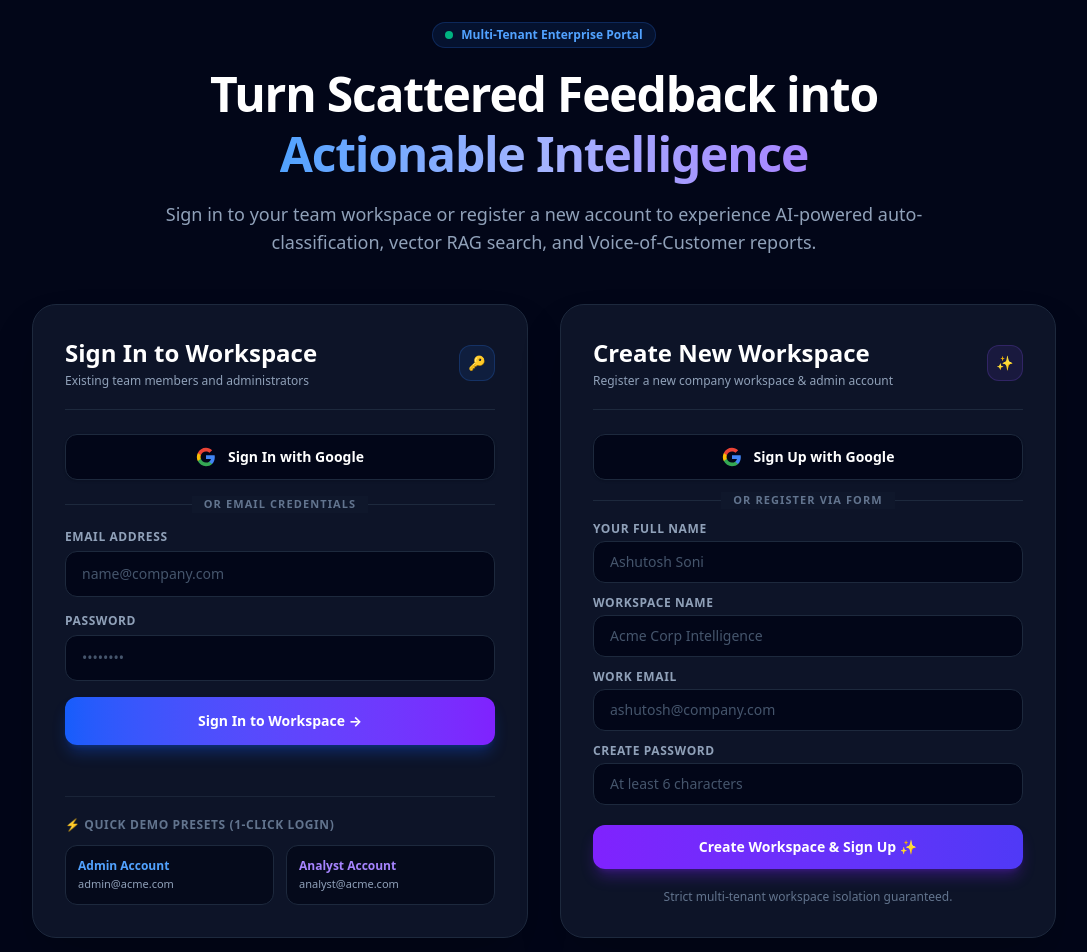
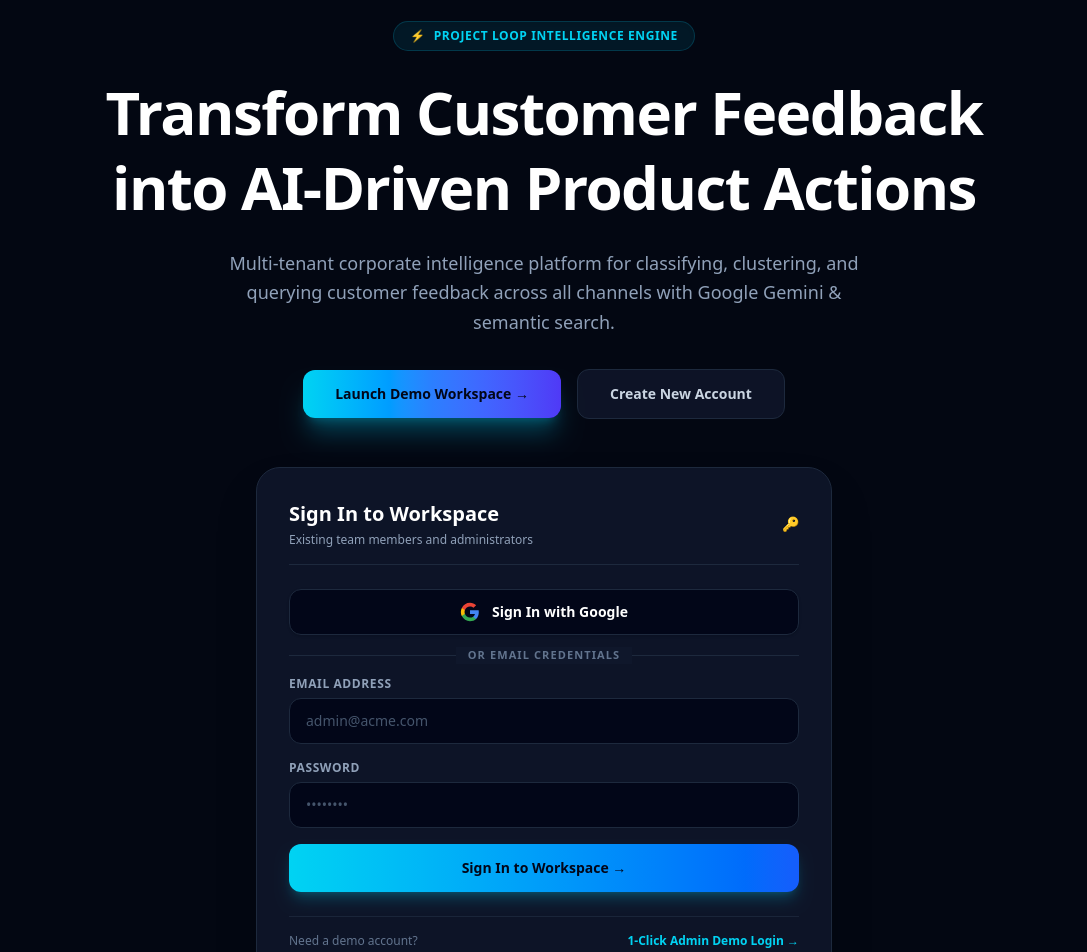
Before and after one commit to Ashutosh0606405/loop, a Next.js app: page / in a window 1280 px wide. Shown: the part 100-1052 px from the top of the page, without its empty margins (96-1183 px from the left). Built offline with nearby package versions, Linux system fonts and the light colour scheme.

Commit message:
feat(ui): update landing page to match PROJECT LOOP INTELLIGENCE ENGINE hero section with 1-click demo launch

```diff
--- a/app/page.tsx
+++ b/app/page.tsx
@@ -21,15 +21,15 @@ export default function HomePage() {
   const [regError, setRegError] = useState("");
   const [regSuccess, setRegSuccess] = useState("");
 
-  // Real Google OAuth Handler for Any User Worldwide
+  // Google OAuth Handler
   const handleGoogleAuth = () => {
     signIn("google", {
       callbackUrl: "/dashboard",
     });
   };
 
-  // Quick Demo Login Presets
-  const handleDemoLogin = async (email: string) => {
+  // Quick Demo Login Handler
+  const handleDemoLogin = async (email = "admin@acme.com") => {
     const cleanEmail = email.trim().toLowerCase();
     const cleanPassword = "password123";
     setLoginEmail(cleanEmail);
@@ -107,7 +107,6 @@ export default function HomePage() {
 
       setRegSuccess("Account & Workspace created successfully! Signing you in...");
 
-      // Automatically sign in after registration
       const signRes = await signIn("credentials", {
         email: regEmail.trim().toLowerCase(),
         password: regPassword.trim(),
@@ -126,202 +125,80 @@ export default function HomePage() {
   };
 
   return (
-    <div className="min-h-screen bg-slate-950 text-white flex flex-col justify-between selection:bg-blue-600 selection:text-white">
-      {/* Top Header */}
-      <header className="border-b border-slate-800 bg-slate-950/80 backdrop-blur sticky top-0 z-50">
+    <div className="min-h-screen bg-[#030712] text-white flex flex-col justify-between selection:bg-cyan-500 selection:text-black font-sans">
+      {/* Top Navigation */}
+      <header className="border-b border-slate-900 bg-[#030712]/80 backdrop-blur sticky top-0 z-50">
         <div className="max-w-7xl mx-auto px-6 py-4 flex items-center justify-between">
           <div className="flex items-center gap-3">
-            <div className="h-10 w-10 rounded-2xl bg-gradient-to-br from-blue-500 to-violet-600 flex items-center justify-center font-bold text-lg text-white shadow-lg shadow-blue-500/20">
-              L
+            <div className="h-10 w-10 rounded-2xl bg-gradient-to-br from-cyan-400 to-blue-600 flex items-center justify-center font-bold text-lg text-black shadow-lg shadow-cyan-500/20">
+              ⚡
             </div>
             <div>
               <span className="font-bold text-xl tracking-tight text-white">Project LOOP</span>
-              <span className="ml-2 text-xs px-2 py-0.5 rounded-full bg-blue-500/10 border border-blue-500/20 text-blue-400 font-medium">
-                AI Customer-Feedback Platform
+              <span className="ml-2 text-xs px-2.5 py-0.5 rounded-full bg-cyan-500/10 border border-cyan-500/20 text-cyan-400 font-semibold">
+                Intelligence Engine
               </span>
             </div>
           </div>
 
-          <div className="flex items-center gap-2 bg-slate-900 p-1 rounded-xl border border-slate-800 lg:hidden">
+          <div className="flex items-center gap-3">
             <button
-              onClick={() => setActiveTab("login")}
-              className={`px-4 py-2 text-xs font-semibold rounded-lg transition ${
-                activeTab === "login" ? "bg-blue-600 text-white shadow" : "text-slate-400 hover:text-white"
-              }`}
+              onClick={() => handleDemoLogin("admin@acme.com")}
+              className="rounded-xl bg-gradient-to-r from-cyan-400 to-blue-500 px-5 py-2.5 text-xs font-bold text-slate-950 shadow-lg shadow-cyan-500/25 transition hover:brightness-110"
             >
-              Sign In
-            </button>
-            <button
-              onClick={() => setActiveTab("register")}
-              className={`px-4 py-2 text-xs font-semibold rounded-lg transition ${
-                activeTab === "register" ? "bg-blue-600 text-white shadow" : "text-slate-400 hover:text-white"
-              }`}
-            >
-              Sign Up
+              Launch Demo Workspace →
             </button>
           </div>
         </div>
       </header>
 
-      {/* Main Hero & Auth Container */}
+      {/* Main Hero & Auth Section */}
       <main className="flex-1 max-w-7xl w-full mx-auto px-6 py-12 flex flex-col items-center justify-center">
-        {/* Banner Title */}
-        <div className="text-center max-w-3xl mb-12">
-          <div className="inline-flex items-center gap-2 px-3 py-1 rounded-full bg-blue-500/10 border border-blue-500/20 text-blue-400 text-xs font-semibold mb-4">
-            <span className="h-2 w-2 rounded-full bg-emerald-400 animate-pulse" />
-            Multi-Tenant Enterprise Portal
+        {/* Exact Hero Title Matching User Screenshot */}
+        <div className="text-center max-w-4xl mb-12 flex flex-col items-center">
+          <div className="inline-flex items-center gap-2 px-4 py-1.5 rounded-full bg-cyan-500/10 border border-cyan-500/20 text-cyan-400 text-xs font-bold tracking-wider uppercase mb-6 shadow-inner">
+            <span>⚡</span>
+            <span>PROJECT LOOP INTELLIGENCE ENGINE</span>
           </div>
-          <h1 className="text-4xl md:text-5xl font-extrabold tracking-tight text-white leading-tight">
-            Turn Scattered Feedback into <span className="text-transparent bg-clip-text bg-gradient-to-r from-blue-400 via-indigo-300 to-violet-400">Actionable Intelligence</span>
+
+          <h1 className="text-4xl md:text-6xl font-extrabold tracking-tight text-white leading-tight">
+            Transform Customer Feedback into AI-Driven Product Actions
           </h1>
-          <p className="mt-4 text-slate-400 text-base md:text-lg">
-            Sign in to your team workspace or register a new account to experience AI-powered auto-classification, vector RAG search, and Voice-of-Customer reports.
+
+          <p className="mt-6 max-w-2xl text-slate-400 text-base md:text-lg leading-relaxed">
+            Multi-tenant corporate intelligence platform for classifying, clustering, and querying customer feedback across all channels with Google Gemini & semantic search.
           </p>
+
+          {/* 1-Click Launch Action Buttons */}
+          <div className="mt-8 flex flex-wrap items-center justify-center gap-4">
+            <button
+              onClick={() => handleDemoLogin("admin@acme.com")}
+              className="rounded-xl bg-gradient-to-r from-cyan-400 via-blue-500 to-indigo-600 px-8 py-3.5 text-sm font-bold text-slate-950 shadow-xl shadow-cyan-500/30 transition hover:scale-105"
+            >
+              Launch Demo Workspace →
+            </button>
+
+            <button
+              onClick={() => setActiveTab(activeTab === "login" ? "register" : "login")}
+              className="rounded-xl border border-slate-800 bg-slate-900/80 px-8 py-3.5 text-sm font-semibold text-slate-300 transition hover:bg-slate-800 hover:text-white"
+            >
+              {activeTab === "login" ? "Create New Account" : "Sign In to Account"}
+            </button>
+          </div>
         </div>
 
-        {/* Two Boxes Container (Side-by-side on LG screens, Tabbed on Mobile) */}
-        <div className="w-full grid gap-8 lg:grid-cols-2 max-w-5xl">
-          {/* BOX 1: SIGN IN FORM */}
-          <div
-            className={`rounded-3xl border border-slate-800 bg-slate-900/90 p-8 shadow-2xl backdrop-blur flex flex-col justify-between transition-all ${
-              activeTab === "login" ? "block" : "hidden lg:flex"
-            }`}
-          >
-            <div>
-              <div className="flex items-center justify-between border-b border-slate-800 pb-5 mb-6">
+        {/* Dynamic Auth Box */}
+        <div className="w-full max-w-xl">
+          {activeTab === "login" ? (
+            <div className="rounded-3xl border border-slate-800 bg-slate-900/90 p-8 shadow-2xl backdrop-blur">
+              <div className="flex items-center justify-between border-b border-slate-800 pb-4 mb-6">
                 <div>
-                  <h2 className="text-2xl font-bold text-white">Sign In to Workspace</h2>
+                  <h2 className="text-xl font-bold text-white">Sign In to Workspace</h2>
                   <p className="text-xs text-slate-400 mt-1">Existing team members and administrators</p>
                 </div>
-                <span className="h-9 w-9 rounded-xl bg-blue-500/10 border border-blue-500/20 flex items-center justify-center text-blue-400 text-sm font-bold">
-                  🔑
-                </span>
+                <span className="text-sm text-cyan-400 font-bold">🔑</span>
               </div>
 
-              {/* Google OAuth Button */}
-              <button
-                type="button"
-                onClick={handleGoogleAuth}
-                className="w-full mb-6 flex items-center justify-center gap-3 rounded-xl border border-slate-800 bg-slate-950 px-4 py-3 text-sm font-semibold text-white transition hover:bg-slate-900 hover:border-slate-700 shadow-sm"
-              >
-                <svg className="h-5 w-5" viewBox="0 0 24 24">
-                  <path
-                    fill="#4285F4"
-                    d="M22.56 12.25c0-.78-.07-1.53-.2-2.25H12v4.26h5.92c-.26 1.37-1.04 2.53-2.21 3.31v2.77h3.57c2.08-1.92 3.28-4.74 3.28-8.09z"
-                  />
-                  <path
-                    fill="#34A853"
-                    d="M12 23c2.97 0 5.46-.98 7.28-2.66l-3.57-2.77c-.98.66-2.23 1.06-3.71 1.06-2.86 0-5.29-1.93-6.16-4.53H2.18v2.84C3.99 20.53 7.7 23 12 23z"
-                  />
-                  <path
-                    fill="#FBBC05"
-                    d="M5.84 14.09c-.22-.66-.35-1.36-.35-2.09s.13-1.43.35-2.09V7.06H2.18C1.43 8.55 1 10.22 1 12s.43 3.45 1.18 4.94l2.85-2.22.81-.63z"
-                  />
-                  <path
-                    fill="#EA4335"
-                    d="M12 5.38c1.62 0 3.06.56 4.21 1.64l3.15-3.15C17.45 2.09 14.97 1 12 1 7.7 1 3.99 3.47 2.18 7.06l3.66 2.84c.87-2.6 3.3-4.52 6.16-4.52z"
-                  />
-                </svg>
-                Sign In with Google
-              </button>
-
-              <div className="relative flex items-center justify-center mb-6">
-                <div className="w-full border-t border-slate-800" />
-                <span className="absolute bg-slate-900 px-3 text-[11px] font-semibold uppercase tracking-widest text-slate-500">
-                  Or email credentials
-                </span>
-              </div>
-
-              {loginError && (
-                <div className="mb-5 rounded-xl border border-rose-500/30 bg-rose-500/10 p-3 text-xs text-rose-300">
-                  ⚠️ {loginError}
-                </div>
-              )}
-
-              <form onSubmit={handleLoginSubmit} className="space-y-4">
-                <div>
-                  <label className="block text-xs font-semibold uppercase tracking-wider text-slate-400 mb-1.5">
-                    Email Address
-                  </label>
-                  <input
-                    type="email"
-                    required
-                    value={loginEmail}
-                    onChange={(e) => setLoginEmail(e.target.value)}
-                    placeholder="name@company.com"
-                    className="w-full rounded-xl border border-slate-800 bg-slate-950 px-4 py-3 text-sm text-white placeholder-slate-600 outline-none transition focus:border-blue-500 focus:ring-1 focus:ring-blue-500"
-                  />
-                </div>
-
-                <div>
-                  <label className="block text-xs font-semibold uppercase tracking-wider text-slate-400 mb-1.5">
-                    Password
-                  </label>
-                  <input
-                    type="password"
-                    required
-                    value={loginPassword}
-                    onChange={(e) => setLoginPassword(e.target.value)}
-                    placeholder="••••••••"
-                    className="w-full rounded-xl border border-slate-800 bg-slate-950 px-4 py-3 text-sm text-white placeholder-slate-600 outline-none transition focus:border-blue-500 focus:ring-1 focus:ring-blue-500"
-                  />
-                </div>
-
-                <button
-                  type="submit"
-                  disabled={loginLoading}
-                  className="w-full rounded-xl bg-gradient-to-r from-blue-600 to-violet-600 py-3.5 text-sm font-bold text-white shadow-lg shadow-blue-600/30 transition hover:from-blue-500 hover:to-violet-500 disabled:opacity-50"
-                >
-                  {loginLoading ? "Authenticating..." : "Sign In to Workspace →"}
-                </button>
-              </form>
-            </div>
-
-            {/* Quick Demo Credentials Assistant */}
-            <div className="mt-8 border-t border-slate-800/80 pt-5">
-              <p className="text-xs font-semibold uppercase tracking-wider text-slate-500 mb-3">
-                ⚡ Quick Demo Presets (1-Click Login)
-              </p>
-              <div className="grid grid-cols-2 gap-3">
-                <button
-                  type="button"
-                  onClick={() => handleDemoLogin("admin@acme.com")}
-                  className="rounded-xl border border-slate-800 bg-slate-950/70 p-3 text-left transition hover:border-blue-500/50 hover:bg-slate-950"
-                >
-                  <p className="text-xs font-bold text-blue-400">Admin Account</p>
-                  <p className="text-[11px] text-slate-400 truncate mt-0.5">admin@acme.com</p>
-                </button>
-
-                <button
-                  type="button"
-                  onClick={() => handleDemoLogin("analyst@acme.com")}
-                  className="rounded-xl border border-slate-800 bg-slate-950/70 p-3 text-left transition hover:border-violet-500/50 hover:bg-slate-950"
-                >
-                  <p className="text-xs font-bold text-violet-400">Analyst Account</p>
-                  <p className="text-[11px] text-slate-400 truncate mt-0.5">analyst@acme.com</p>
-                </button>
-              </div>
-            </div>
-          </div>
-
-          {/* BOX 2: SIGN UP / REGISTER FORM */}
-          <div
-            className={`rounded-3xl border border-slate-800 bg-slate-900/90 p-8 shadow-2xl backdrop-blur flex flex-col justify-between transition-all ${
-              activeTab === "register" ? "block" : "hidden lg:flex"
-            }`}
-          >
-            <div>
-              <div className="flex items-center justify-between border-b border-slate-800 pb-5 mb-6">
-                <div>
-                  <h2 className="text-2xl font-bold text-white">Create New Workspace</h2>
-                  <p className="text-xs text-slate-400 mt-1">Register a new company workspace & admin account</p>
-                </div>
-                <span className="h-9 w-9 rounded-xl bg-violet-500/10 border border-violet-500/20 flex items-center justify-center text-violet-400 text-sm font-bold">
-                  ✨
-                </span>
-              </div>
-
-              {/* Google OAuth Button */}
               <button
                 type="button"
                 onClick={handleGoogleAuth}
@@ -345,14 +222,79 @@ export default function HomePage() {
                     d="M12 5.38c1.62 0 3.06.56 4.21 1.64l3.15-3.15C17.45 2.09 14.97 1 12 1 7.7 1 3.99 3.47 2.18 7.06l3.66 2.84c.87-2.6 3.3-4.52 6.16-4.52z"
                   />
                 </svg>
-                Sign Up with Google
+                Sign In with Google
               </button>
 
               <div className="relative flex items-center justify-center mb-5">
                 <div className="w-full border-t border-slate-800" />
                 <span className="absolute bg-slate-900 px-3 text-[11px] font-semibold uppercase tracking-widest text-slate-500">
-                  Or register via form
+                  Or email credentials
                 </span>
+              </div>
+
+              {loginError && (
+                <div className="mb-4 rounded-xl border border-rose-500/30 bg-rose-500/10 p-3 text-xs text-rose-300">
+                  ⚠️ {loginError}
+                </div>
+              )}
+
+              <form onSubmit={handleLoginSubmit} className="space-y-4">
+                <div>
+                  <label className="block text-xs font-semibold uppercase tracking-wider text-slate-400 mb-1.5">
+                    Email Address
+                  </label>
+                  <input
+                    type="email"
+                    required
+                    value={loginEmail}
+                    onChange={(e) => setLoginEmail(e.target.value)}
+                    placeholder="admin@acme.com"
+                    className="w-full rounded-xl border border-slate-800 bg-slate-950 px-4 py-3 text-sm text-white placeholder-slate-600 outline-none transition focus:border-cyan-500 focus:ring-1 focus:ring-cyan-500"
+                  />
+                </div>
+
+                <div>
+                  <label className="block text-xs font-semibold uppercase tracking-wider text-slate-400 mb-1.5">
+                    Password
+                  </label>
+                  <input
+                    type="password"
+                    required
+                    value={loginPassword}
+                    onChange={(e) => setLoginPassword(e.target.value)}
+                    placeholder="••••••••"
+                    className="w-full rounded-xl border border-slate-800 bg-slate-950 px-4 py-3 text-sm text-white placeholder-slate-600 outline-none transition focus:border-cyan-500 focus:ring-1 focus:ring-cyan-500"
+                  />
+                </div>
+
+                <button
+                  type="submit"
+                  disabled={loginLoading}
+                  className="w-full rounded-xl bg-gradient-to-r from-cyan-400 to-blue-600 py-3.5 text-sm font-bold text-slate-950 shadow-lg shadow-cyan-500/25 transition hover:brightness-110 disabled:opacity-50"
+                >
+                  {loginLoading ? "Authenticating..." : "Sign In to Workspace →"}
+                </button>
+              </form>
+
+              <div className="mt-6 border-t border-slate-800/80 pt-4 flex items-center justify-between text-xs">
+                <span className="text-slate-500">Need a demo account?</span>
+                <button
+                  type="button"
+                  onClick={() => handleDemoLogin("admin@acme.com")}
+                  className="text-cyan-400 font-bold hover:underline"
+                >
+                  1-Click Admin Demo Login →
+                </button>
+              </div>
+            </div>
+          ) : (
+            <div className="rounded-3xl border border-slate-800 bg-slate-900/90 p-8 shadow-2xl backdrop-blur">
+              <div className="flex items-center justify-between border-b border-slate-800 pb-4 mb-6">
+                <div>
+                  <h2 className="text-xl font-bold text-white">Create New Workspace</h2>
+                  <p className="text-xs text-slate-400 mt-1">Register new company workspace & admin account</p>
+                </div>
+                <span className="text-sm text-violet-400 font-bold">✨</span>
               </div>
 
               {regError && (
@@ -378,7 +320,7 @@ export default function HomePage() {
                     value={regName}
                     onChange={(e) => setRegName(e.target.value)}
                     placeholder="Ashutosh Soni"
-                    className="w-full rounded-xl border border-slate-800 bg-slate-950 px-4 py-2.5 text-sm text-white placeholder-slate-600 outline-none transition focus:border-violet-500 focus:ring-1 focus:ring-violet-500"
+                    className="w-full rounded-xl border border-slate-800 bg-slate-950 px-4 py-2.5 text-sm text-white outline-none focus:border-cyan-500"
                   />
                 </div>
 
@@ -392,7 +334,7 @@ export default function HomePage() {
                     value={regWorkspace}
                     onChange={(e) => setRegWorkspace(e.target.value)}
                     placeholder="Acme Corp Intelligence"
-                    className="w-full rounded-xl border border-slate-800 bg-slate-950 px-4 py-2.5 text-sm text-white placeholder-slate-600 outline-none transition focus:border-violet-500 focus:ring-1 focus:ring-violet-500"
+                    className="w-full rounded-xl border border-slate-800 bg-slate-950 px-4 py-2.5 text-sm text-white outline-none focus:border-cyan-500"
                   />
                 </div>
 
@@ -406,7 +348,7 @@ export default function HomePage() {
                     value={regEmail}
                     onChange={(e) => setRegEmail(e.target.value)}
                     placeholder="ashutosh@company.com"
-                    className="w-full rounded-xl border border-slate-800 bg-slate-950 px-4 py-2.5 text-sm text-white placeholder-slate-600 outline-none transition focus:border-violet-500 focus:ring-1 focus:ring-violet-500"
+                    className="w-full rounded-xl border border-slate-800 bg-slate-950 px-4 py-2.5 text-sm text-white outline-none focus:border-cyan-500"
                   />
                 </div>
 
@@ -420,24 +362,30 @@ export default function HomePage() {
                     value={regPassword}
                     onChange={(e) => setRegPassword(e.target.value)}
                     placeholder="At least 6 characters"
-                    className="w-full rounded-xl border border-slate-800 bg-slate-950 px-4 py-2.5 text-sm text-white placeholder-slate-600 outline-none transition focus:border-violet-500 focus:ring-1 focus:ring-violet-500"
+                    className="w-full rounded-xl border border-slate-800 bg-slate-950 px-4 py-2.5 text-sm text-white outline-none focus:border-cyan-500"
                   />
                 </div>
 
                 <button
                   type="submit"
                   disabled={regLoading}
-                  className="w-full rounded-xl bg-gradient-to-r from-violet-600 to-indigo-600 py-3 text-sm font-bold text-white shadow-lg shadow-violet-600/30 transition hover:from-violet-500 hover:to-indigo-500 disabled:opacity-50 mt-2"
+                  className="w-full rounded-xl bg-gradient-to-r from-blue-500 to-indigo-600 py-3 text-sm font-bold text-white shadow-lg transition hover:brightness-110 disabled:opacity-50 mt-2"
                 >
                   {regLoading ? "Provisioning Workspace..." : "Create Workspace & Sign Up ✨"}
                 </button>
               </form>
+
+              <div className="mt-5 text-center">
+                <button
+                  type="button"
+                  onClick={() => setActiveTab("login")}
+                  className="text-xs text-slate-400 hover:text-white underline"
+                >
+                  Already have a workspace account? Sign In →
+                </button>
+              </div>
             </div>
-
-            <p className="mt-5 text-center text-xs text-slate-500">
-              Strict multi-tenant workspace isolation guaranteed.
-            </p>
-          </div>
+          )}
         </div>
       </main>
 
```
